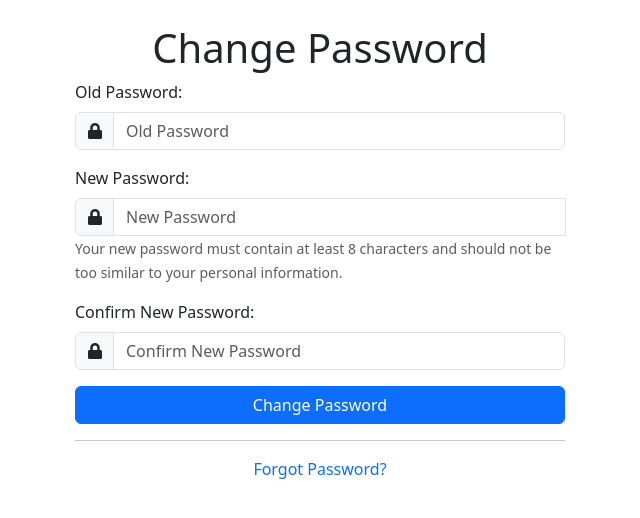
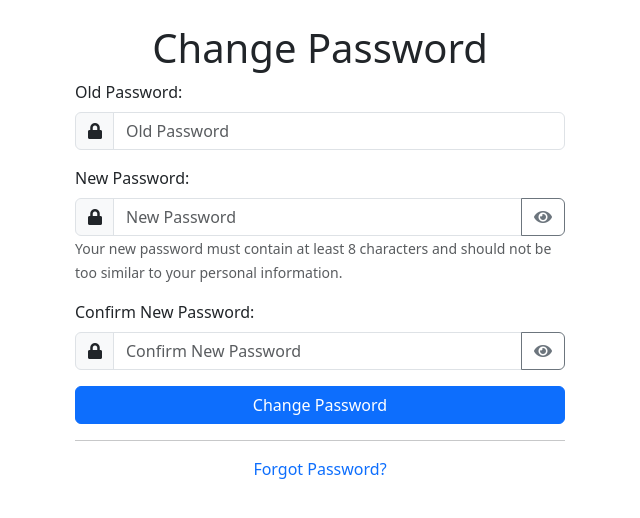
Before and after one commit to GuilhermePaiva1/ATV01-FINECAP, a Django app: page /accounts/password/change/ in a window 1280 px wide. Shown: the part 56-574 px from the top of the page, without its empty margins (336-976 px from the left). Run offline with Django 4.2, Linux system fonts and the light colour scheme; the visitor is signed in with stand-in values (Sample User, id 1); some libraries are stand-ins or nearby versions; some web fonts are replaced.

Commit message:
show-password

```diff
--- a/templates/account/login.html
+++ b/templates/account/login.html
@@ -1,5 +1,4 @@
 {% extends "base.html" %}
-
 {% load i18n %}
 {% load account socialaccount %}
 {% load static %}
@@ -33,8 +32,11 @@
           <div class="input-group-prepend">
             <span class="input-group-text"><i class="fas fa-lock" aria-hidden="true"></i></span>
           </div>
-          <input type="password" name="password" class="form-control" placeholder="Digite sua senha de segurança">
+          <input type="password" name="password" class="form-control toggle-password" placeholder="Digite sua senha de segurança">
           <div id="show-password-button" class="input-group-append">
+            <button type="button" id="toggle-password" class="btn btn-outline-secondary toggle-button" aria-label="Mostrar Senha">
+                <i class="fas fa-eye" aria-hidden="true"></i>
+            </button>
           </div>
         </div>
       </div>
--- a/templates/account/password_change.html
+++ b/templates/account/password_change.html
@@ -1,9 +1,7 @@
 {% extends "base.html" %}
-
 {% load i18n %}
 {% load account socialaccount %}
 {% load static %}
-
 {% block css %}
 <link rel="stylesheet" href="{% static 'css/login.css' %}">
 {% endblock %}
@@ -26,25 +24,33 @@
           <input type="password" name="oldpassword" class="form-control" id="id_oldpassword" placeholder="{% trans 'Old Password' %}">
         </div>
       </div>
-      <div class="form-group">
+      <div class="form-group input-button">
         <label for="id_password1">{% trans "New Password:" %}</label>
         <div class="input-group">
           <div class="input-group-prepend">
             <span class="input-group-text"><i class="fas fa-lock" aria-hidden="true"></i></span>
           </div>
-          <input id="show-password-button" type="password" name="password1" class="form-control" id="id_password1" placeholder="{% trans 'New Password' %}">
+          <input type="password" name="password1" class="form-control toggle-password" placeholder="{% trans 'New Password' %}">
           <div class="input-group-append">
+            <button type="button" class="btn btn-outline-secondary toggle-button" aria-label="Mostrar Senha">
+              <i class="fas fa-eye" aria-hidden="true"></i>
+            </button>
           </div>
         </div>
         <small class="text-muted">{% trans "Your new password must contain at least 8 characters and should not be too similar to your personal information." %}</small>
       </div>
-      <div class="form-group">
+      <div class="form-group input-button">
         <label for="id_password2">{% trans "Confirm New Password:" %}</label>
         <div class="input-group">
           <div class="input-group-prepend">
             <span class="input-group-text"><i class="fas fa-lock" aria-hidden="true"></i></span>
           </div>
-          <input id="show-password-button" type="password" name="password2" class="form-control" id="id_password2" placeholder="{% trans 'Confirm New Password' %}">
+          <input type="password" name="password2" class="form-control toggle-password" placeholder="{% trans 'Confirm New Password' %}">
+          <div class="input-group-append">
+            <button type="button" class="btn btn-outline-secondary toggle-button" aria-label="Mostrar Senha">
+              <i class="fas fa-eye" aria-hidden="true"></i>
+            </button>
+          </div>
         </div>
       </div>
       {% if redirect_field_value %}
@@ -60,5 +66,4 @@
     </p>
   </div>
 </div>
-
 {% endblock %}
--- a/templates/base.html
+++ b/templates/base.html
@@ -148,19 +148,27 @@
       </script>
 
       <script>
+        function togglePassword(button, passwordInput) {
+            button.addEventListener("click", function() {
+                if (passwordInput.type === "password") {
+                    passwordInput.type = "text";
+                } else {
+                    passwordInput.type = "password";
+                }
+            });
+        }
+
         document.addEventListener("DOMContentLoaded", function() {
-          const showPasswordButton = document.getElementById("show-password-button");
-          const passwordInput = document.querySelector("input[name='password']");
+            const toggleButtons = document.querySelectorAll(".toggle-button");
+            const passwordInputs = document.querySelectorAll(".toggle-password");
 
-          showPasswordButton.addEventListener("click", function() {
-            if (passwordInput.type === "password") {
-              passwordInput.type = "text";
-            } else {
-              passwordInput.type = "password";
-            }
-          });
+            toggleButtons.forEach(function(button, index) {
+                togglePassword(button, passwordInputs[index]);
+            });
         });
         </script>
+
+
 
       {% endblock javascript %}
   </body>
```
Also changed, not shown: templates/account/password_reset_from_key.html (+24 -5 lines), templates/account/password_reset_from_key_done.html (added, +12 -0 lines), templates/account/signup.html (+10 -6 lines).
